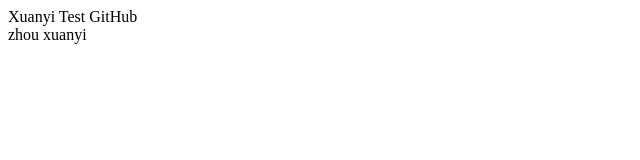
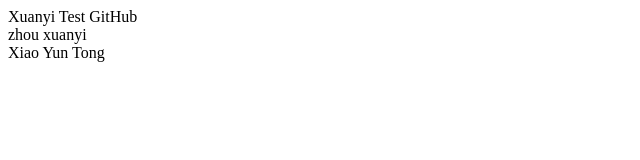
Before and after one commit to Kong-T/Practical-training, a plain HTML site: page web/index.html in a window 1280 px wide. Shown: the whole page, without its empty margins (0-640 px from the left). Drawn offline with Linux system fonts and the light colour scheme.

Commit message:
Xiao YunTong Test

```diff
--- a/web/index.html
+++ b/web/index.html
@@ -13,5 +13,7 @@
     <body>
         <div>Xuanyi Test GitHub</div>
         <div>zhou xuanyi<div>
+        <div>Xiao Yun Tong<div>
+
     </body>
 </html>
```
